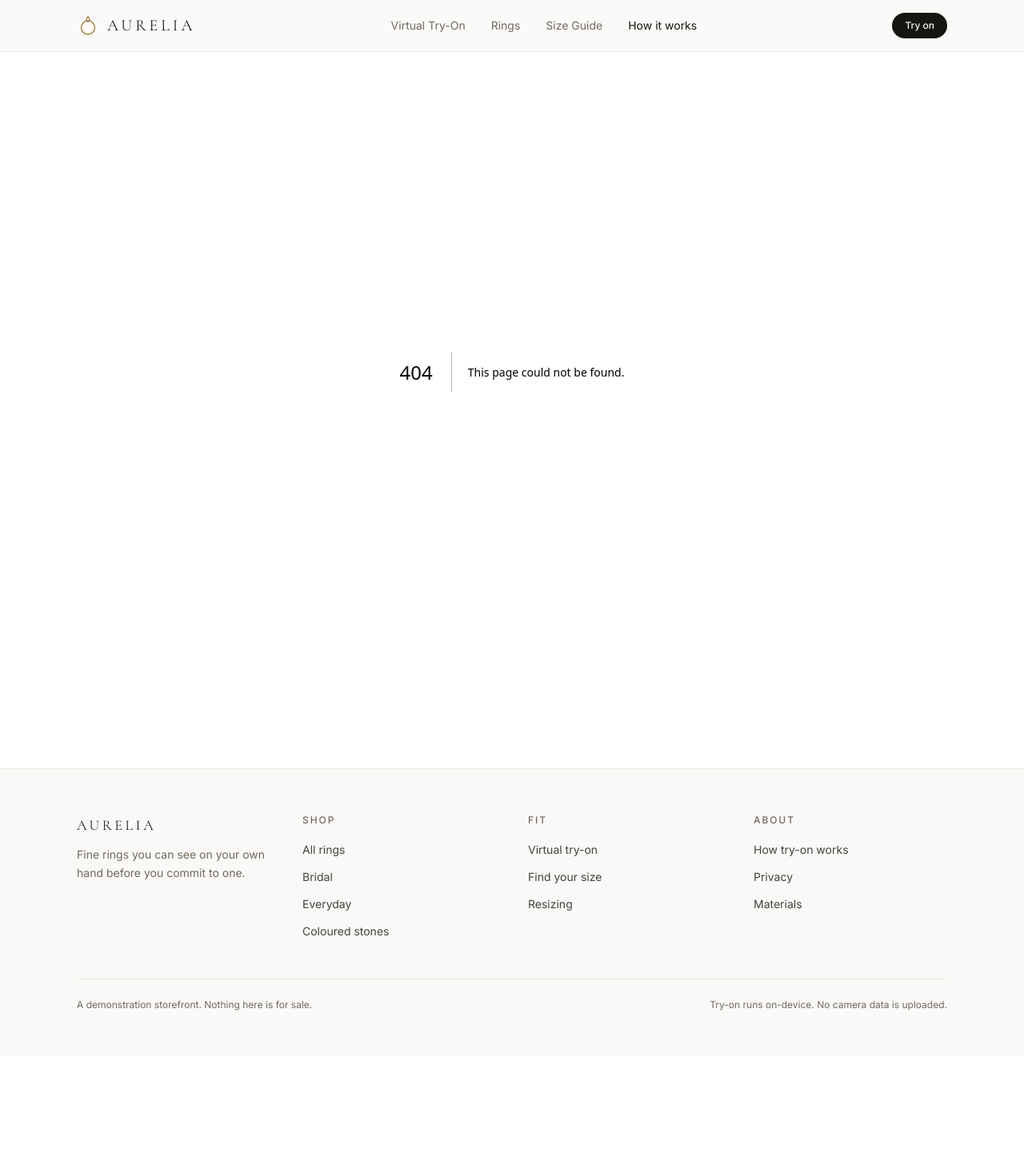
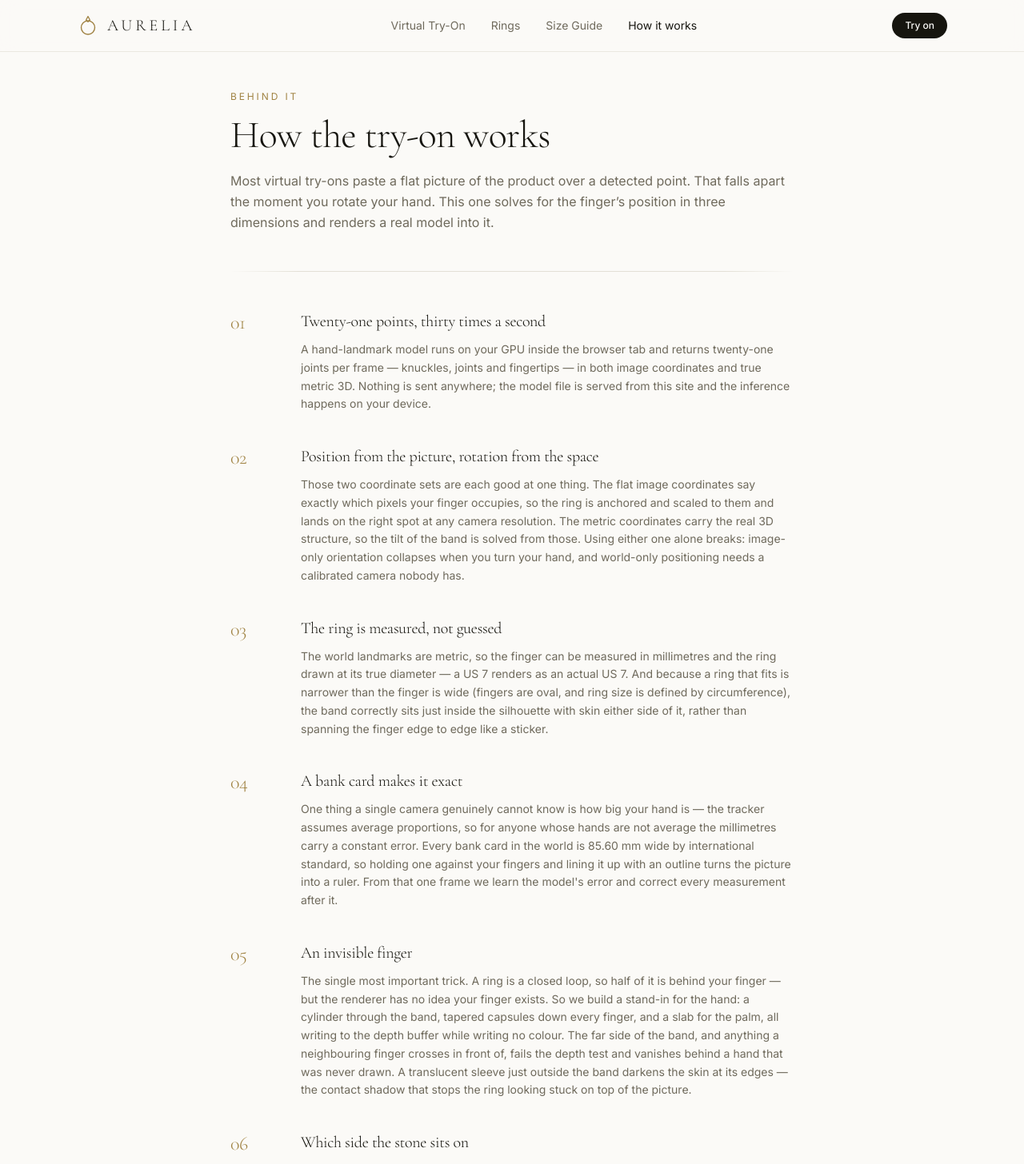
Before and after one commit to Khushi-jain05/Ring-tryOn, a Next.js app: page /about in a window 1280 px wide. Before the commit this address had no page. Shown: the top 1456 px of the page at 80% size. Before the commit the page ends 1321 px from the top, so only its background shows below. Built offline with nearby package versions, Linux system fonts and the light colour scheme.

Commit message:
docs: explain how the try-on works

```diff
--- /dev/null
+++ b/src/app/about/page.tsx
@@ -0,0 +1,120 @@
+import type { Metadata } from "next";
+import Link from "next/link";
+
+export const metadata: Metadata = {
+  title: "How try-on works",
+  description:
+    "How Aurelia's virtual ring try-on tracks your hand, sizes the ring, and hides the band behind your finger — all on-device, with nothing uploaded.",
+};
+
+export default function AboutPage() {
+  return (
+    <div className="mx-auto max-w-3xl px-5 py-12 sm:px-8">
+      <header>
+        <p className="text-xs uppercase tracking-[0.24em] text-accent">Behind it</p>
+        <h1 className="mt-4 font-display text-4xl sm:text-5xl">
+          How the try-on works
+        </h1>
+        <p className="mt-5 text-base leading-relaxed text-muted">
+          Most virtual try-ons paste a flat picture of the product over a
+          detected point. That falls apart the moment you rotate your hand. This
+          one solves for the finger&rsquo;s position in three dimensions and renders
+          a real model into it.
+        </p>
+      </header>
+
+      <div className="rule my-12" />
+
+      <section className="space-y-10">
+        <Block
+          step="01"
+          title="Twenty-one points, thirty times a second"
+          body="A hand-landmark model runs on your GPU inside the browser tab and returns twenty-one joints per frame — knuckles, joints and fingertips — in both image coordinates and true metric 3D. Nothing is sent anywhere; the model file is served from this site and the inference happens on your device."
+        />
+        <Block
+          step="02"
+          title="Position from the picture, rotation from the space"
+          body="Those two coordinate sets are each good at one thing. The flat image coordinates say exactly which pixels your finger occupies, so the ring is anchored and scaled to them and lands on the right spot at any camera resolution. The metric coordinates carry the real 3D structure, so the tilt of the band is solved from those. Using either one alone breaks: image-only orientation collapses when you turn your hand, and world-only positioning needs a calibrated camera nobody has."
+        />
+        <Block
+          step="03"
+          title="The ring is measured, not guessed"
+          body="The world landmarks are metric, so the finger can be measured in millimetres and the ring drawn at its true diameter — a US 7 renders as an actual US 7. And because a ring that fits is narrower than the finger is wide (fingers are oval, and ring size is defined by circumference), the band correctly sits just inside the silhouette with skin either side of it, rather than spanning the finger edge to edge like a sticker."
+        />
+        <Block
+          step="04"
+          title="A bank card makes it exact"
+          body="One thing a single camera genuinely cannot know is how big your hand is — the tracker assumes average proportions, so for anyone whose hands are not average the millimetres carry a constant error. Every bank card in the world is 85.60 mm wide by international standard, so holding one against your fingers and lining it up with an outline turns the picture into a ruler. From that one frame we learn the model's error and correct every measurement after it."
+        />
+        <Block
+          step="05"
+          title="An invisible finger"
+          body="The single most important trick. A ring is a closed loop, so half of it is behind your finger — but the renderer has no idea your finger exists. So we build a stand-in for the hand: a cylinder through the band, tapered capsules down every finger, and a slab for the palm, all writing to the depth buffer while writing no colour. The far side of the band, and anything a neighbouring finger crosses in front of, fails the depth test and vanishes behind a hand that was never drawn. A translucent sleeve just outside the band darkens the skin at its edges — the contact shadow that stops the ring looking stuck on top of the picture."
+        />
+        <Block
+          step="06"
+          title="Which side the stone sits on"
+          body="A ring is worn on the back of the finger, so the setting has to stay there through a full turn of the wrist. Working that out from the palm alone is ambiguous — a hand and its mirror image give the same plane — and the tracker's own left/right label is defined against a mirroring convention that has changed between releases. Fingers, though, only curl toward the palm, so the direction a finger bends says where the palm is regardless of which hand it is. That decision is then latched, so passing through a pose with no clear evidence cannot make the stone jump to the far side."
+        />
+        <Block
+          step="07"
+          title="Steady without being sluggish"
+          body="Raw landmarks jitter by a pixel or two every frame even on a perfectly still hand. A One Euro filter smooths hard while you hold still and barely at all while you move, which removes the buzz without adding the lag a plain average would."
+        />
+      </section>
+
+      <div className="rule my-12" />
+
+      <section id="privacy" className="scroll-mt-24">
+        <h2 className="font-display text-3xl">Privacy</h2>
+        <p className="mt-4 text-sm leading-relaxed text-muted">
+          The camera stream never leaves your device. There is no upload, no
+          recording, and no analytics on the video. The tracking model and its
+          WebAssembly runtime are served from this domain rather than a
+          third-party CDN, so no outside service learns that you opened the
+          try-on at all. Closing the tab ends the stream; photos you capture are
+          saved only if you press Save.
+        </p>
+      </section>
+
+      <section id="materials" className="mt-12 scroll-mt-24">
+        <h2 className="font-display text-3xl">Materials</h2>
+        <p className="mt-4 text-sm leading-relaxed text-muted">
+          Every ring is generated as real geometry from a specification — band
+          profile, setting style, stone cut, accent count — rather than loaded
+          from a fixed model file. That is why the metal can change instantly and
+          why the same design can be rendered with refraction through the stones
+          on its product page but with a cheaper approximation over live video,
+          where the GPU is already busy running the hand tracker.
+        </p>
+      </section>
+
+      <div className="mt-14 flex flex-wrap gap-3">
+        <Link
+          href="/try-on"
+          className="rounded-full bg-foreground px-7 py-3.5 text-sm font-medium text-background transition hover:opacity-85"
+        >
+          Try it yourself
+        </Link>
+        <Link
+          href="/rings"
+          className="rounded-full border border-line px-7 py-3.5 text-sm font-medium transition hover:border-muted"
+        >
+          Browse rings
+        </Link>
+      </div>
+    </div>
+  );
+}
+
+function Block({ step, title, body }: { step: string; title: string; body: string }) {
+  return (
+    <div className="grid gap-3 sm:grid-cols-[4rem_1fr] sm:gap-6">
+      <span className="font-display text-2xl text-accent">{step}</span>
+      <div>
+        <h2 className="font-display text-xl">{title}</h2>
+        <p className="mt-2.5 text-sm leading-relaxed text-muted">{body}</p>
+      </div>
+    </div>
+  );
+}
```
